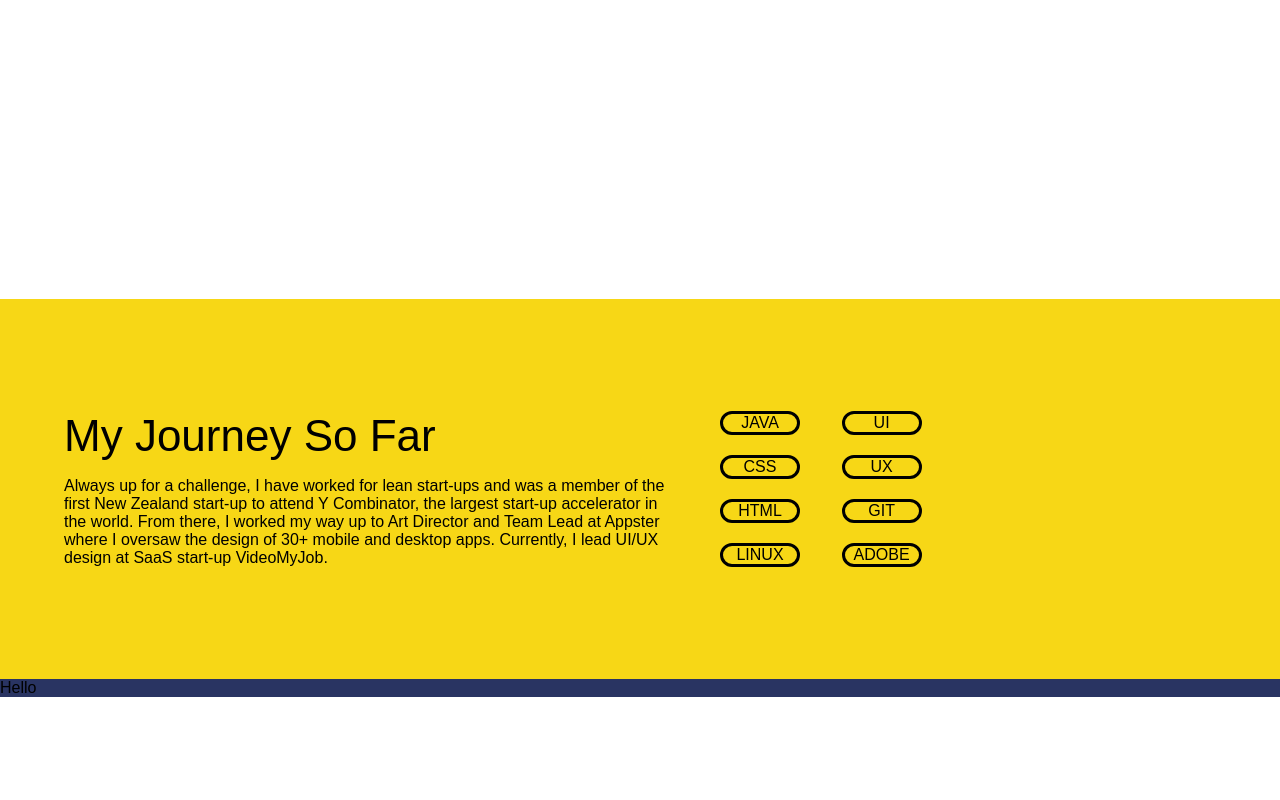
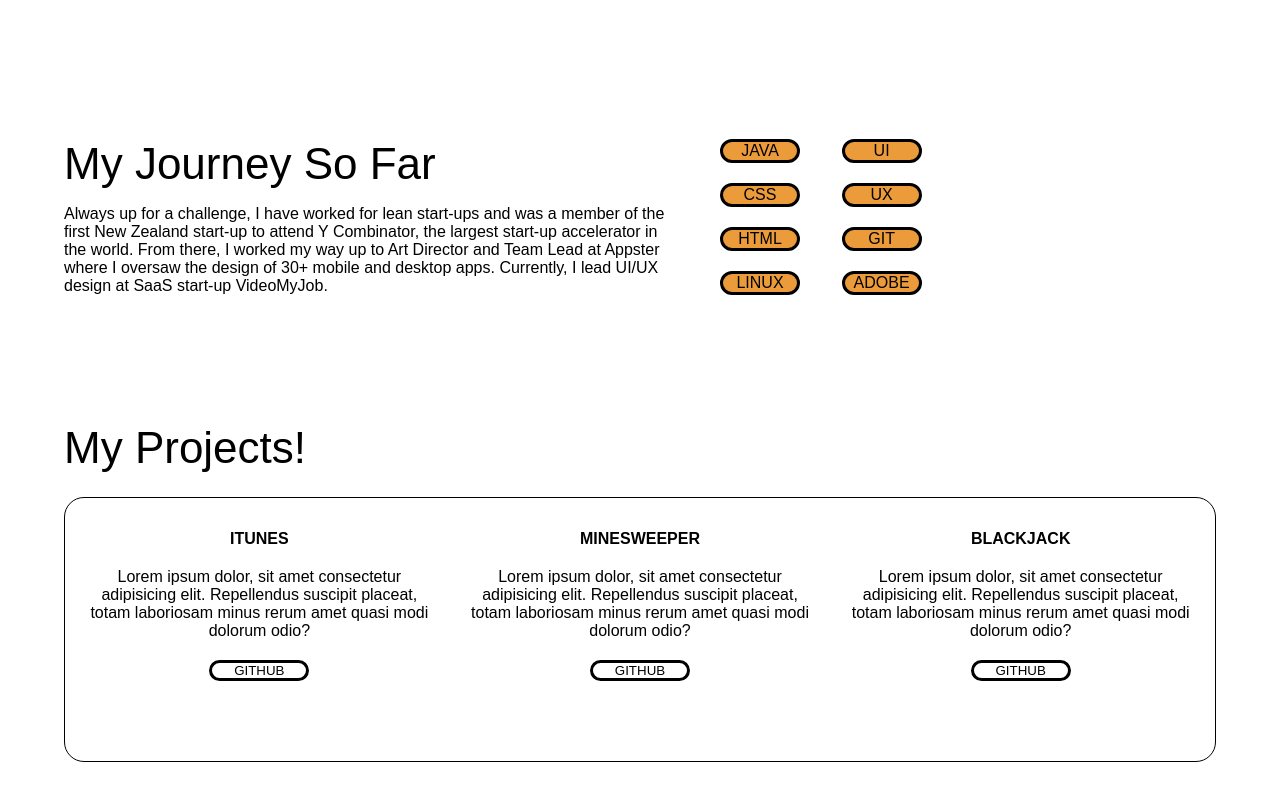
Before and after one commit to mp20/Persoanal-Website, a plain HTML site: page index.html in a window 1280 px wide. Shown: the part 828-1628 px from the top of the page. Drawn offline with Linux system fonts and the light colour scheme; files that its build step writes are made by us from their sources.

Commit message:
added basics of my-project section

```diff
--- a/css/aboutMe.css
+++ b/css/aboutMe.css
@@ -21,7 +21,7 @@
 .arrow {
   display: flex;
   justify-content: center;
-  margin-bottom: 25rem;
+  margin-bottom: 15rem;
 }
 
 .arrow img {
@@ -31,7 +31,7 @@
   border-radius: 100%;
 }
 
-.journey-so-far {
+.heading {
   font-size: 2.75rem;
   font-weight: 500;
 }
@@ -42,6 +42,19 @@
   grid-row-gap: 1rem;
   grid-column-gap: 3rem;
   margin-left: 5%;
+  margin-bottom: 8rem;
+}
+
+@media only screen and (max-width: 768px) {
+  .grid-container {
+    display: grid;
+    grid-template-columns: 1fr%;
+    margin-left: 5%;
+    margin-bottom: 8rem;
+  }
+  .skill-col-container {
+    grid-column-start: 1;
+  }
 }
 
 .skill-col-container {
@@ -66,6 +79,7 @@
   display: flex;
   justify-content: center;
   border-radius: 3.75rem;
+  background-color: #ec9b3b;
 }
 
 .p-3 {
@@ -75,9 +89,5 @@
 .journey-background {
   padding: 7rem 0;
   height: 100%;
-  background-color: #f7d716;
+  background-color: white;
 }
-
-.test {
-  background-color: #293462;
-}
--- /dev/null
+++ b/css/projects.css
@@ -0,0 +1,37 @@
+.projects {
+  margin-left: 5%;
+  margin-right: 5%;
+  display: grid;
+  grid-template-columns: 1fr 1fr 1fr;
+  border: solid;
+  border-width: 1.6px;
+  border-radius: 20px;
+  grid-column-gap: 2rem;
+  padding: 2rem 1.25rem 5rem 1.25rem;
+}
+
+.projects div {
+  display: flex;
+  justify-content: center;
+  align-items: center;
+  flex-direction: column;
+  text-align: center;
+  gap: 20px;
+}
+
+.my-projects {
+  margin-left: 5%;
+  margin-bottom: 1.5rem;
+}
+
+button {
+  cursor: pointer;
+  border: solid;
+  background-color: white;
+  width: 100px;
+  border-radius: 50px;
+}
+
+.project-heading {
+  font-weight: 600;
+}
--- a/index.html
+++ b/index.html
@@ -11,6 +11,7 @@
     <link rel="stylesheet" href="css/header.css" />
     <link rel="stylesheet" href="css/main.css" />
     <link rel="stylesheet" href="css/aboutMe.css" />
+    <link rel="stylesheet" href="css/projects.css" />
   </head>
   <body>
     <header>
@@ -45,10 +46,9 @@
     </div>
     <div class="arrow"><img src="images/arrow-down.png" alt="" /></div>
 
-    <div class="journey-background">
     <div class="grid-container">
       <div class="p-1">
-          <span class="journey-so-far">My Journey So Far</span>
+        <span class="heading">My Journey So Far</span>
       </div>
       <div class="skill-col-container">
         <div class="skill-container">
@@ -64,16 +64,50 @@
       </div>
       <div class="p-3">
         <p>
-            Always up for a challenge, I have worked for lean start-ups and was
-            a member of the first New Zealand start-up to attend Y Combinator,
-            the largest start-up accelerator in the world. From there, I worked
-            my way up to Art Director and Team Lead at Appster where I oversaw
-            the design of 30+ mobile and desktop apps. Currently, I lead UI/UX
-            design at SaaS start-up VideoMyJob.
+          Always up for a challenge, I have worked for lean start-ups and was a
+          member of the first New Zealand start-up to attend Y Combinator, the
+          largest start-up accelerator in the world. From there, I worked my way
+          up to Art Director and Team Lead at Appster where I oversaw the design
+          of 30+ mobile and desktop apps. Currently, I lead UI/UX design at SaaS
+          start-up VideoMyJob.
         </p>
       </div>
     </div>
+    <p class="heading my-projects">My Projects!</p>
+    <div class="projects">
+      <div class="itunes">
+        <p class="project-heading">ITUNES</p>
+        <div>
+          <p>
+            Lorem ipsum dolor, sit amet consectetur adipisicing elit.
+            Repellendus suscipit placeat, totam laboriosam minus rerum amet
+            quasi modi dolorum odio?
+          </p>
         </div>
-    <div class="test">Hello</div>
+        <button>GITHUB</button>
+      </div>
+      <div class="minesweeper">
+        <p class="project-heading">MINESWEEPER</p>
+        <div>
+          <p>
+            Lorem ipsum dolor, sit amet consectetur adipisicing elit.
+            Repellendus suscipit placeat, totam laboriosam minus rerum amet
+            quasi modi dolorum odio?
+          </p>
+        </div>
+        <button>GITHUB</button>
+      </div>
+      <div class="blackjack">
+        <p class="project-heading">BLACKJACK</p>
+        <div>
+          <p>
+            Lorem ipsum dolor, sit amet consectetur adipisicing elit.
+            Repellendus suscipit placeat, totam laboriosam minus rerum amet
+            quasi modi dolorum odio?
+          </p>
+        </div>
+        <button>GITHUB</button>
+      </div>
+    </div>
   </body>
 </html>
```
Also changed, not shown: images/GitHub-Mark.png (added), images/linkedin-logo.png (added). Lines whose indentation alone changed are shown as unchanged.
